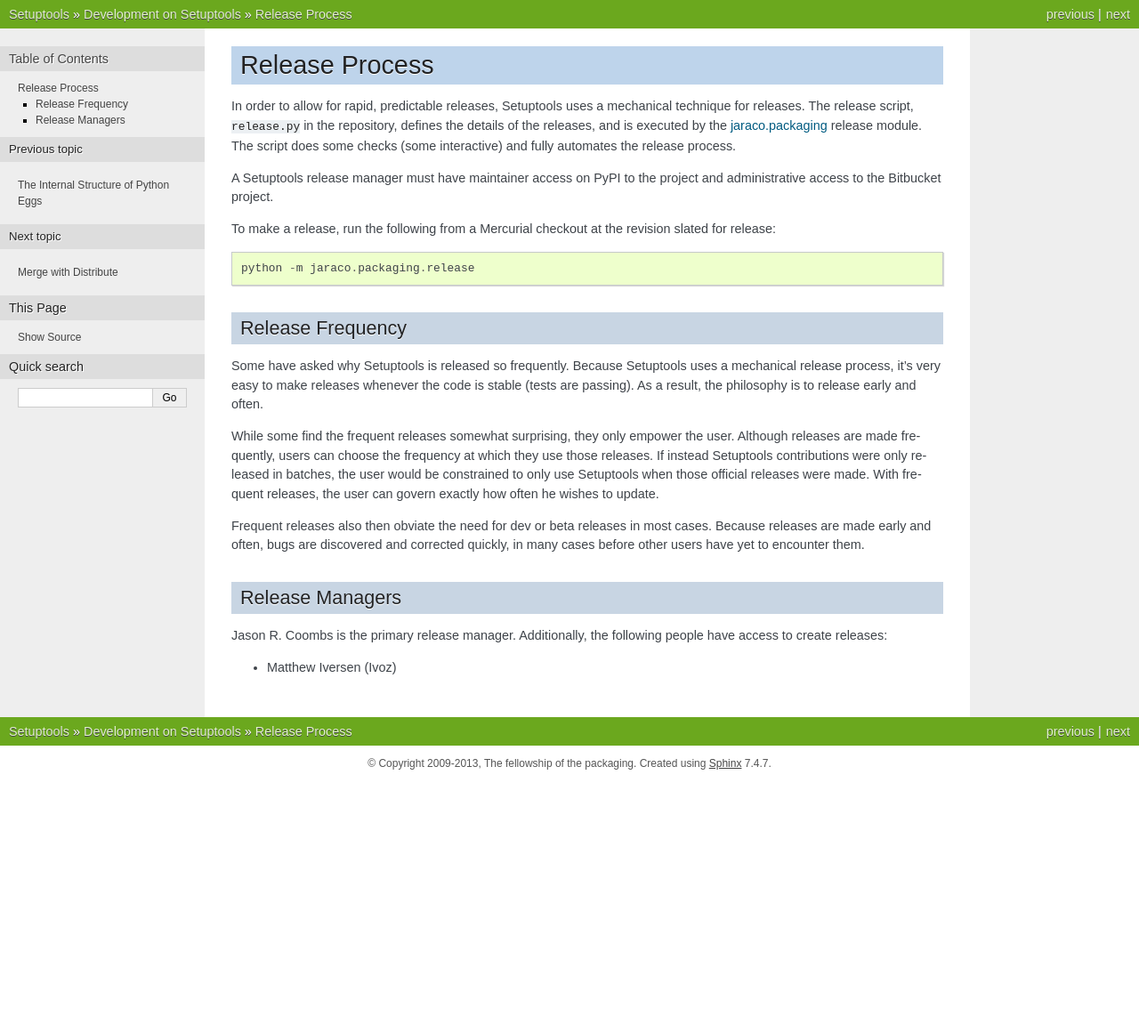
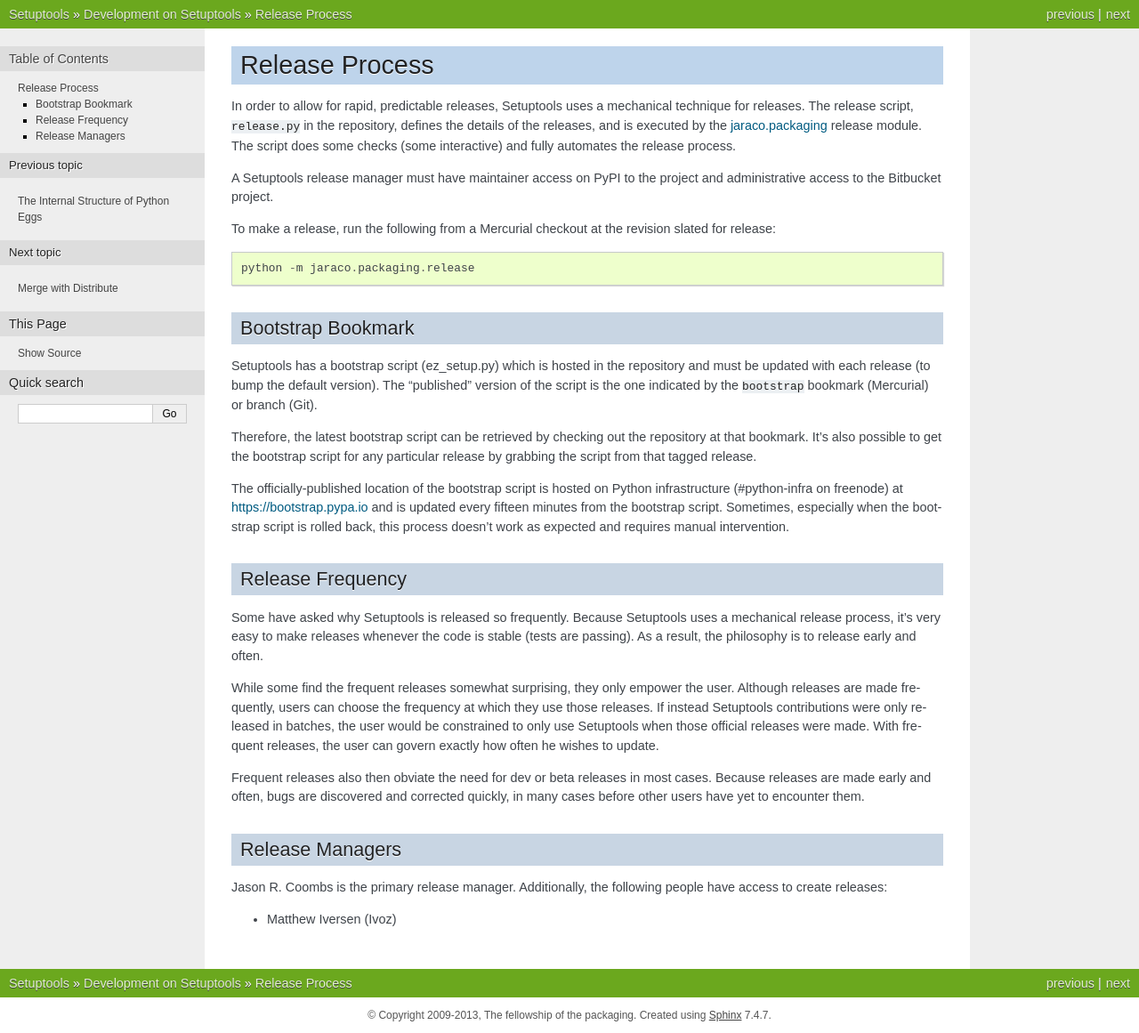
Before and after one commit to Distrotech/setuptools, a Sphinx documentation site: the page built from docs/releases.txt, in a window 1280 px wide. Shown: the whole page at 89% size. Built offline with Sphinx 7.4.7, drawn with Linux system fonts in a browser that asks for light colours; pages that are not in the unit, such as notebooks, are missing from menus; the version number is read from the project's files by our own code; before the commit the page ends 900 px from its top, so only the background shows below that.

Commit message:
Update docs about bootstrap script.

```diff
--- a/docs/releases.txt
+++ b/docs/releases.txt
@@ -16,6 +16,24 @@
 revision slated for release::
 
     python -m jaraco.packaging.release
+
+Bootstrap Bookmark
+------------------
+
+Setuptools has a bootstrap script (ez_setup.py) which is hosted in the
+repository and must be updated with each release (to bump the default version).
+The "published" version of the script is the one indicated by the ``bootstrap``
+bookmark (Mercurial) or branch (Git).
+
+Therefore, the latest bootstrap script can be retrieved by checking out the
+repository at that bookmark. It's also possible to get the bootstrap script for
+any particular release by grabbing the script from that tagged release.
+
+The officially-published location of the bootstrap script is hosted on Python
+infrastructure (#python-infra on freenode) at https://bootstrap.pypa.io and
+is updated every fifteen minutes from the bootstrap script. Sometimes,
+especially when the bootstrap script is rolled back, this
+process doesn't work as expected and requires manual intervention.
 
 Release Frequency
 -----------------
```
